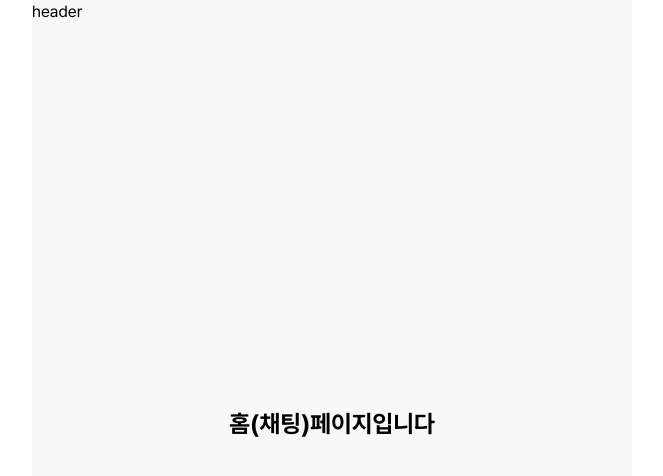
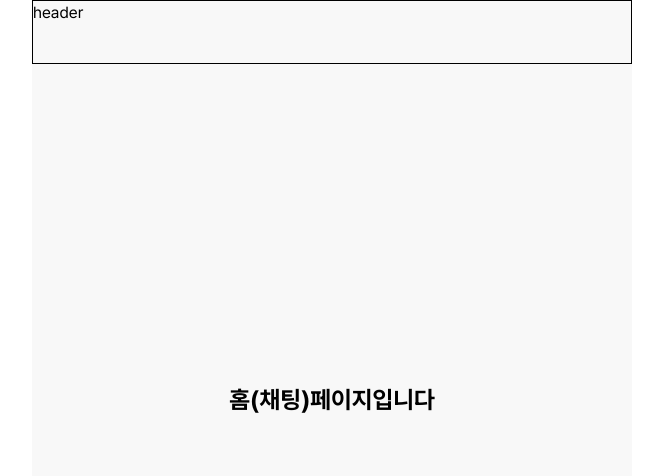
Before and after one commit to FC-DEV3-Final-Project/zoop-frontend, a Next.js app: page / in a window 1280 px wide. Shown: the top 476 px of the page, without its empty margins (308-971 px from the left). Built offline with nearby package versions, Linux system fonts and the light colour scheme.

Commit message:
style: header 스타일 수정

```diff
--- a/src/layout/Header.tsx
+++ b/src/layout/Header.tsx
@@ -1,7 +1,11 @@
 import React from "react";
 
 const Header = () => {
-  return <div className="h-16 border-1 border-black">header</div>;
+  return (
+    <div className="fixed top-0 z-10 h-16 w-full max-w-[600px] border-[1px] border-black bg-gray-100">
+      header
+    </div>
+  );
 };
 
 export default Header;
```
